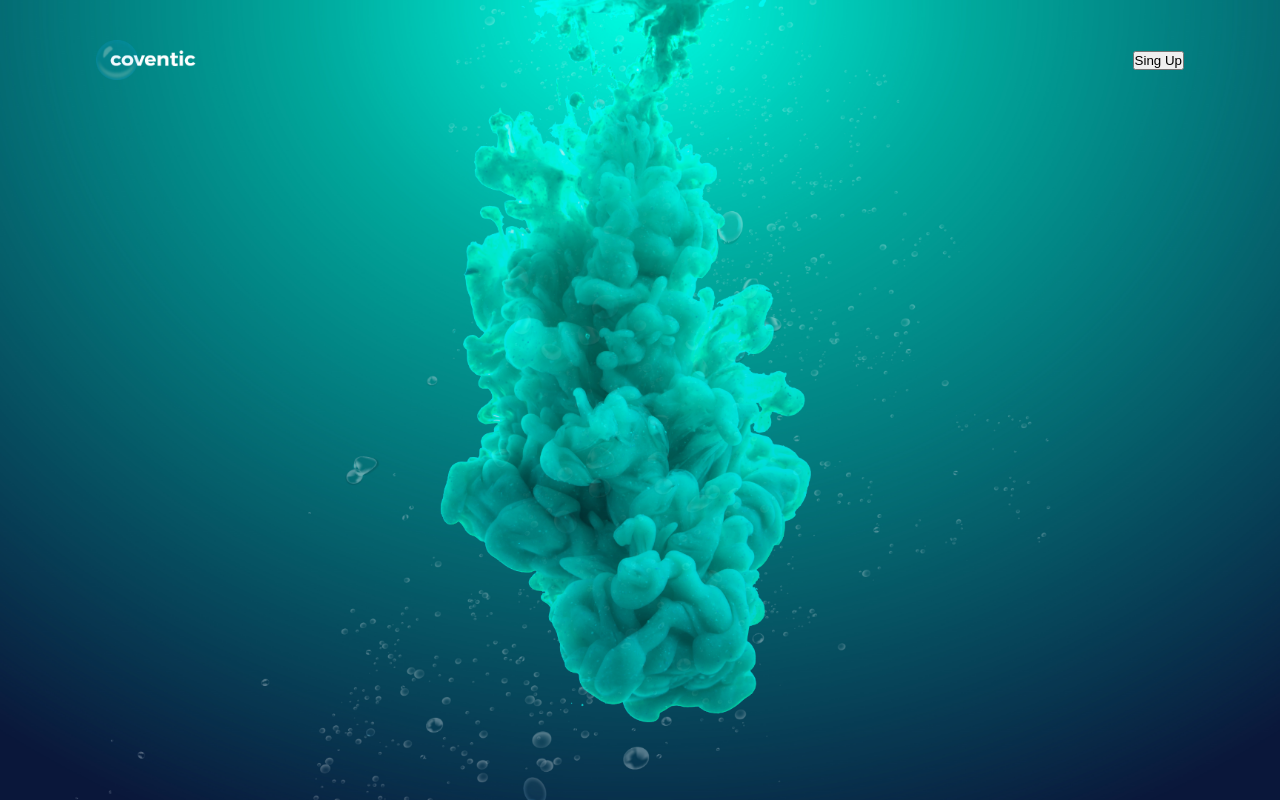
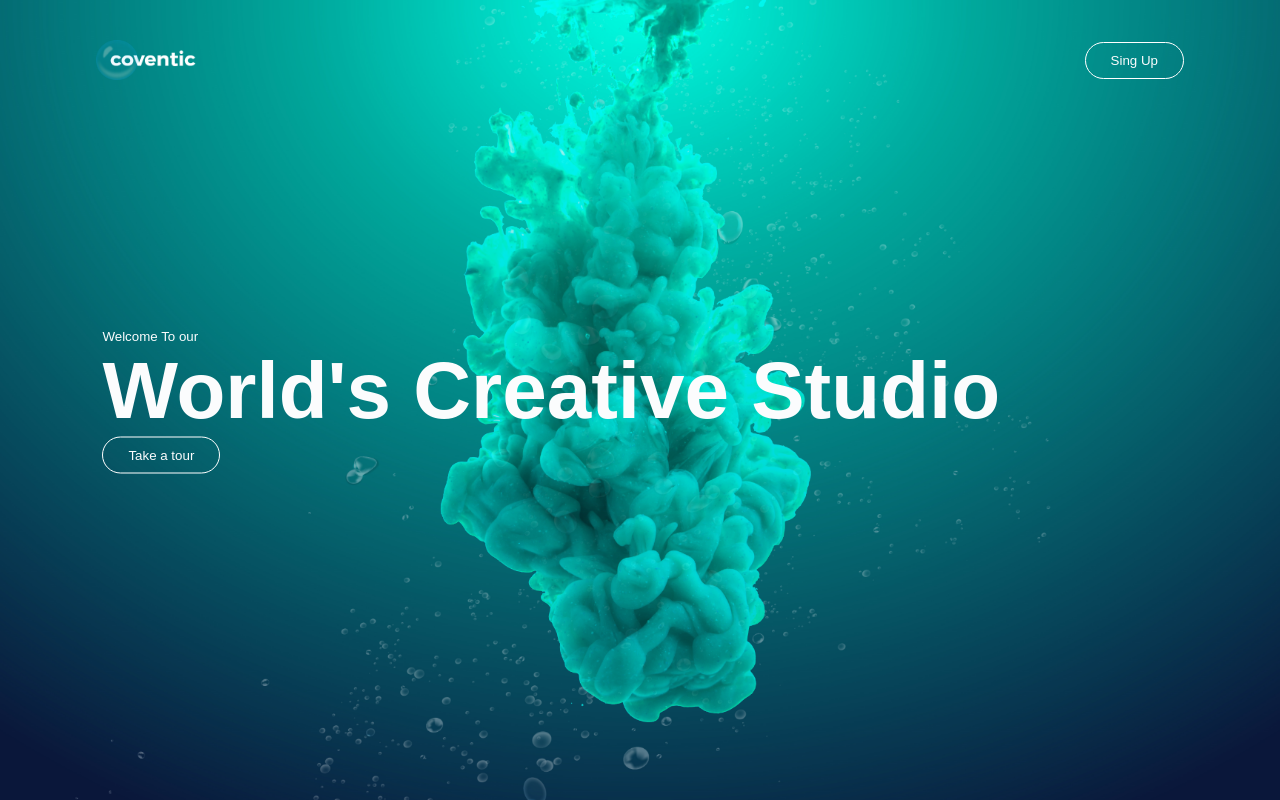
Before and after one commit to mohammadhossein-asadi/CSS-Animation, a plain HTML site: page Animated Website Design/index.html in a window 1280 px wide. Drawn offline with Linux system fonts and the light colour scheme.

Commit message:
change file

```diff
--- a/Animated Website Design/index.html
+++ b/Animated Website Design/index.html
@@ -13,6 +13,11 @@
         <img src="img/logo.png" class="logo" />
         <button type="button">Sing Up</button>
       </div>
+      <div class="content">
+          <small>Welcome To our</small>
+          <h1>World's Creative Studio</h1>
+          <button type="button">Take a tour</button>
+      </div>
     </div>
   </body>
 </html>
--- a/Animated Website Design/style.css
+++ b/Animated Website Design/style.css
@@ -27,3 +27,30 @@
     align-items: center;
     justify-content: space-between;
 }
+
+button {
+    color: #fbfcfd;
+    padding: 10px 25px;
+    background: transparent;
+    border: 1px solid #fff;
+    border-radius: 20px;
+    outline: none;
+    cursor: pointer;
+}
+button:active {
+    transform: scale(0.98);
+}
+
+.content {
+    color: #fbfcfd;
+    position: absolute;
+    top: 50%;
+    left: 8%;
+    transform: translateY(-50%);
+    z-index: 2;
+}
+
+h1{
+    font-size: 80px;
+    margin: 10;
+}
```
